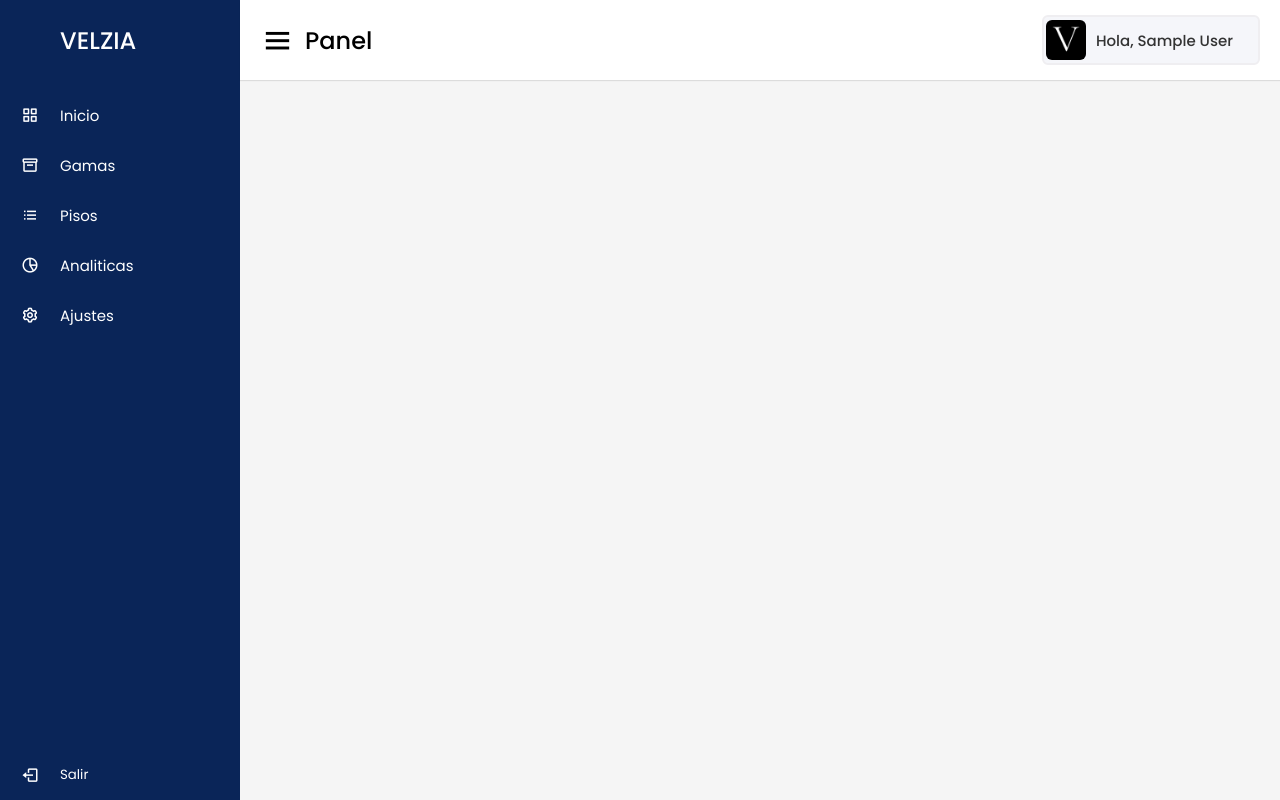
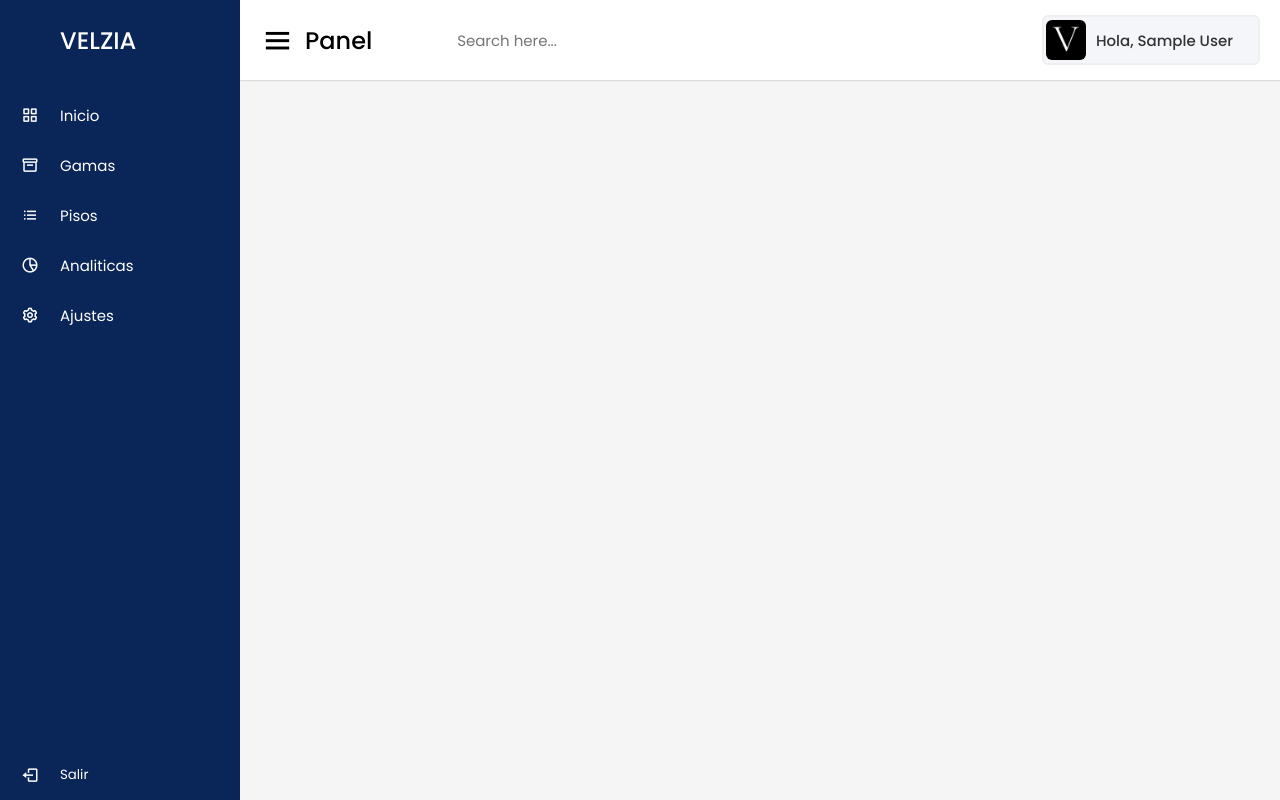
Before and after one commit to d0rtz/velziaWeb, a PHP site: page /login/panel.php in a window 1280 px wide. Run offline with PHP 8.4, Linux system fonts and the light colour scheme; the visitor is signed in with stand-in values (Sample User, id 1); some libraries are stand-ins or nearby versions.

Commit message:
serach bar added to panel

```diff
--- a/login/panel.css
+++ b/login/panel.css
@@ -235,6 +235,35 @@ nav .profile-details i {
 .sidebar.active ~  .home-section #options-bar {
   width: calc(100% - 60px);
 }
+.search-box{
+    position: relative;
+    height: 45px;
+    max-width: 600px;
+    width: 100%;
+    margin: 0 30px;
+}
+.search-box input{
+    position: absolute;
+    border: 1px solid var(--border-color);
+    background-color: var(--panel-color);
+    padding: 0 25px 0 50px;
+    border-radius: 5px;
+    height: 100%;
+    width: 100%;
+    color: var(--text-color);
+    font-size: 15px;
+    font-weight: 400;
+    outline: none;
+}
+.search-box i{
+    position: absolute;
+    left: 15px;
+    font-size: 22px;
+    z-index: 10;
+    top: 50%;
+    transform: translateY(-50%);
+    color: var(--black-light-color);
+}
 #add-btn {
   padding: 10px;
 }
--- a/login/panel.php
+++ b/login/panel.php
@@ -79,6 +79,10 @@ if (isset($_SESSION['id']) && isset($_SESSION['user'])) {
         <i class='bx bx-menu sidebarBtn'></i>
         <span class="dashboard">Panel</span>
       </div>
+      <div class="search-box">
+        <i class="uil uil-search"></i>
+        <input type="text" placeholder="Search here...">
+      </div>
       <div class="profile-details">
         <img src="../resources/android-chrome-192x192.png" alt="">
         <span class="admin_name">Hola, <?php echo $_SESSION['name']; ?></span>
```
